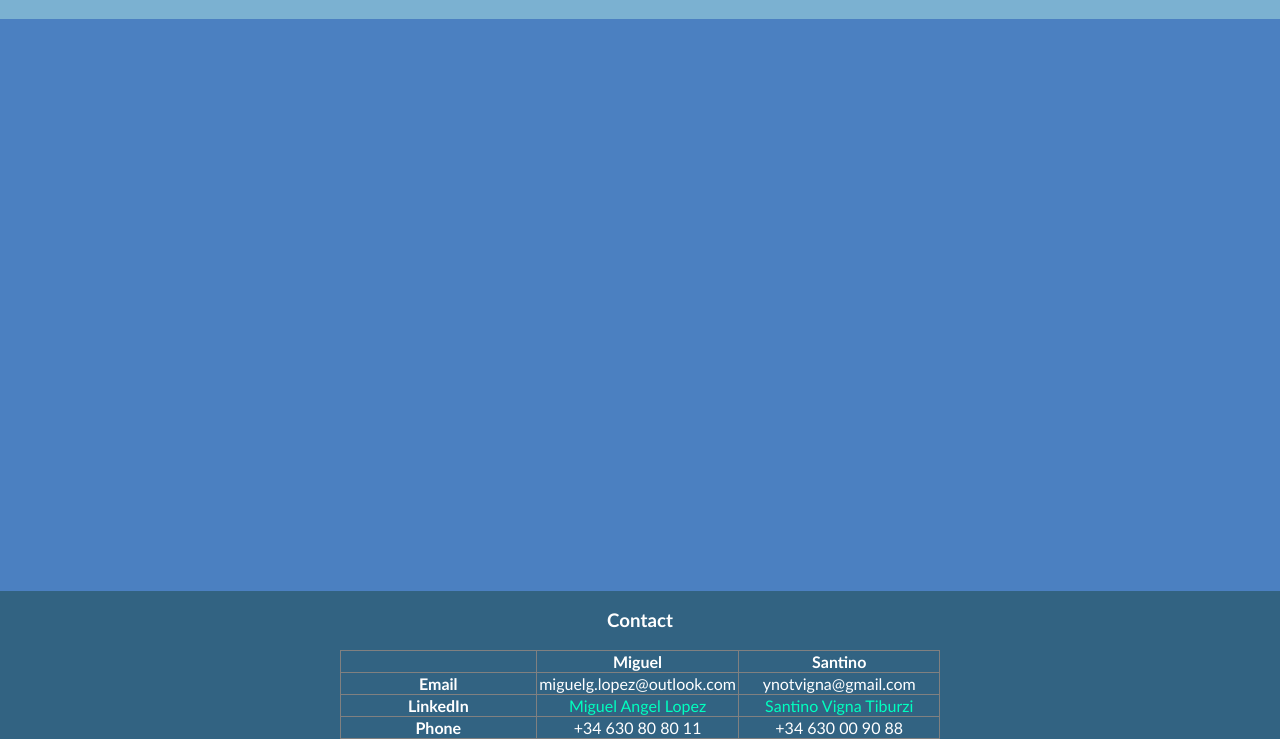
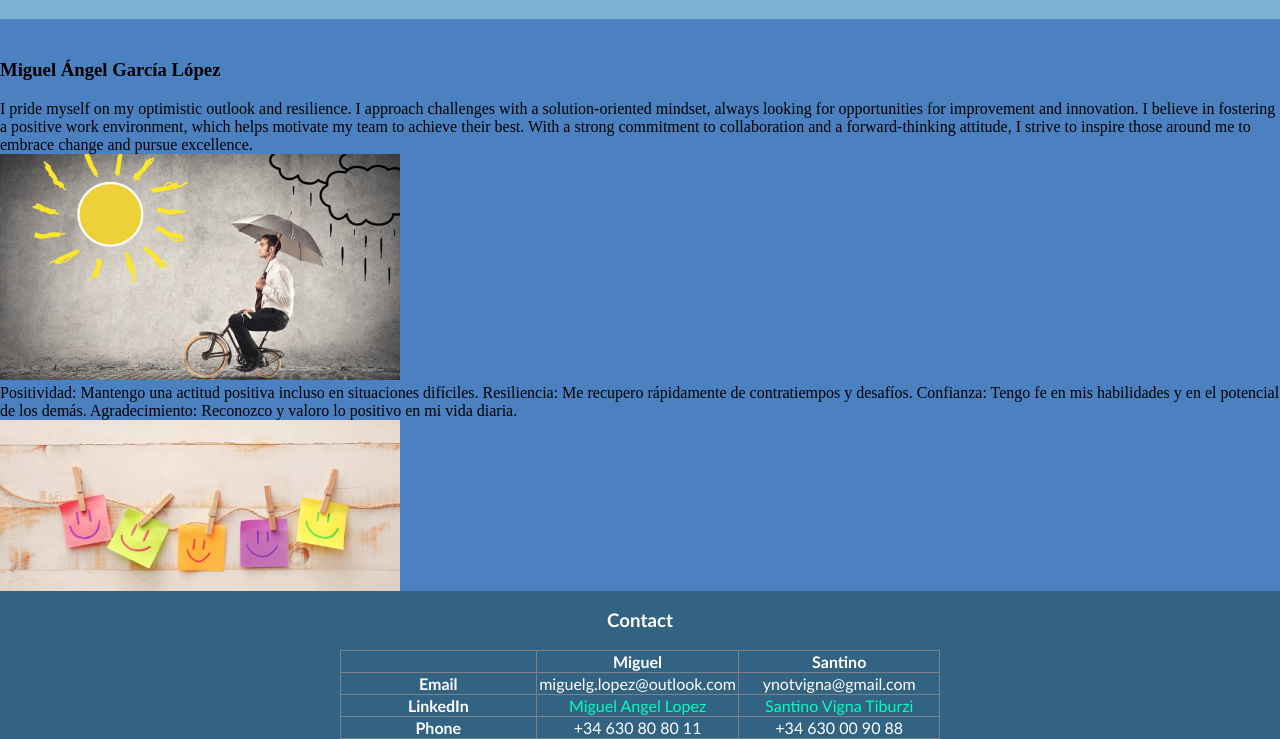
Before and after one commit to Mangel111111111/Landing-Page, a plain HTML site: page miguel.html in a window 1280 px wide. Shown: the part 61-800 px from the top of the page. Drawn offline with Linux system fonts and the light colour scheme.

Commit message:
add Migue´s info

```diff
--- a/css/style.css
+++ b/css/style.css
@@ -67,3 +67,9 @@ main {
     flex-wrap: wrap;
     flex-direction: column;
 }
+.gridMiguel1{
+width: 400px;
+}
+.grirdMiguel2{
+    width: 400px;
+}
--- a/miguel.html
+++ b/miguel.html
@@ -19,6 +19,28 @@
             </tr>
         </table>
     </nav>
+    <main>
+        <h3>
+            Miguel Ángel García López
+        </h3>
+        <div>
+            <div>
+                I pride myself on my optimistic outlook and resilience. I approach challenges with a solution-oriented mindset, always looking for opportunities for improvement and innovation. I believe in fostering a positive work environment, which helps motivate my team to achieve their best. With a strong commitment to collaboration and a forward-thinking attitude, I strive to inspire those around me to embrace change and pursue excellence.
+            </div>
+            <div>
+                <img class="gridMiguel1" src="img/photo/optimisticPerson.png" alt="A very optimistic person">
+            </div>
+            <div>
+                Positividad: Mantengo una actitud positiva incluso en situaciones difíciles.
+                Resiliencia: Me recupero rápidamente de contratiempos y desafíos.
+                Confianza: Tengo fe en mis habilidades y en el potencial de los demás.
+                Agradecimiento: Reconozco y valoro lo positivo en mi vida diaria.
+            </div>
+            <div>
+                <img class="grirdMiguel2" src="img/photo/paper.png" alt="a bunch of colurfull papers with smiles">
+            </div>
+        </div>
+    </main>
     <footer>
         <div>
             <h3>
```
Also changed, not shown: img/photo/optimisticPerson.png (added), img/photo/paper.png (added).
